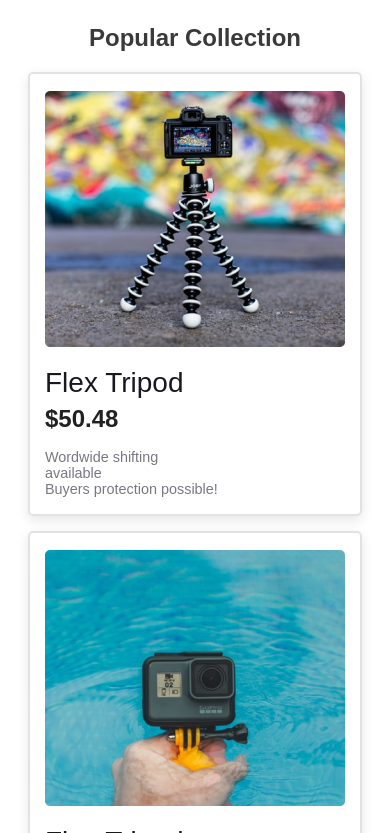
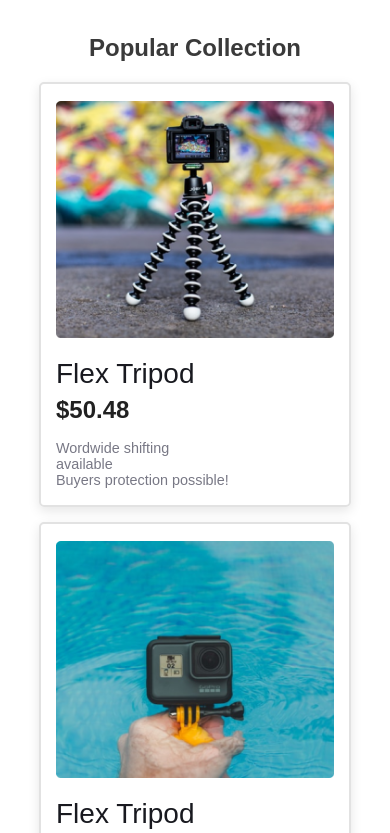
Before and after one commit to Sohag-Ali/Influencer-gears-website, a plain HTML site: page index.html in a window 390 px wide. Shown: the part 1044-1877 px from the top of the page. Drawn offline with Linux system fonts and the light colour scheme.

Commit message:
completed

```diff
--- a/styles/styles.css
+++ b/styles/styles.css
@@ -117,6 +117,7 @@ nav {
     max-width: 100%;
 }
 
+/* .....colelction part styles....... */
 .popular-colection-title {
     font-size: 1.75rem;
     font-weight: 600;
@@ -127,7 +128,9 @@ nav {
 .popular-collection {
     display: flex;
     flex-direction: column;
-    margin: 100px 196.5px 100px 196.5px;
+    /* margin: 100px 196.5px 100px 196.5px; */
+    margin: 100px auto;
+    max-width: 80%;
 }
 
 
@@ -137,16 +140,20 @@ nav {
     gap: 30px;
     justify-items: center;
     justify-content: center;
+
 }
 .collection-card {
     border-radius: 5px;
     padding: 17px 15px;
     border: 2px solid #E2E2E2;
     box-shadow: 0 4px 12px rgba(0, 0, 0, 0.1);
-    max-width: 100%;
+    width: 100%;
+     /* text-align: center; */
+
+
 }
 .collection-card img{
-   max-width: 100%;
+   width: 100%;
 }
 
 .collection-card h2 {
@@ -163,12 +170,13 @@ nav {
 .collection-card p {
     font-size: 0.9rem;
     color: #787885;
-    margin-top: 16px;
-    max-width: 196px;
+    margin-top: 16px
+    /* width: 196px; */
 }
 .se {
     text-align: right;
     margin-top: 50px;
+    /* max-width: 80%; */
 }
 .see{
     color: #E02C6D;
@@ -257,7 +265,7 @@ footer {
 
     .logo-titile {
         margin-top: 35px;
-        font-size: 1rem;
+        font-size: 1.5rem;
     }
 
     .nav-link-item {
@@ -324,7 +332,7 @@ footer {
 }
 
 .popular-collection {
-    margin: 50px 15px;
+    margin: 50px auto;
 }
 
 
@@ -353,3 +361,7 @@ footer {
 }
 
 }
+
+.hide {
+    display: none;
+}
```
Also changed, not shown: index.html (+1 -1 lines).
